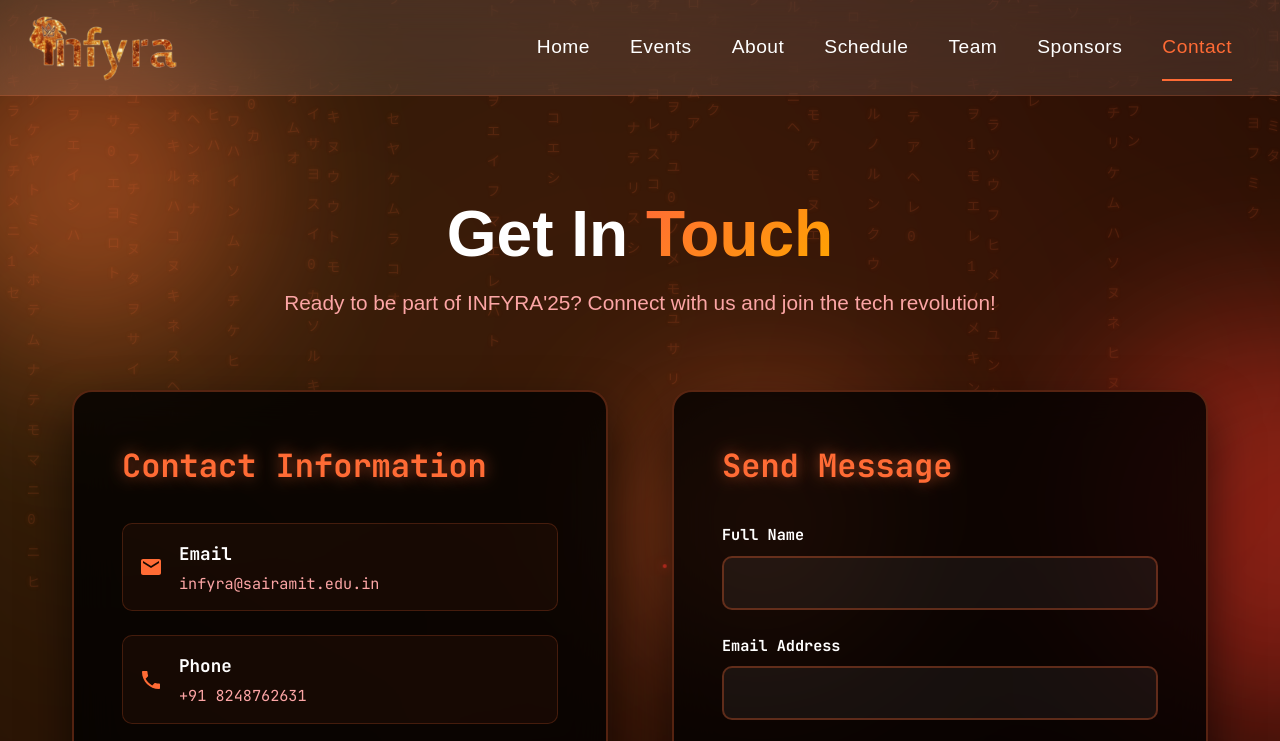
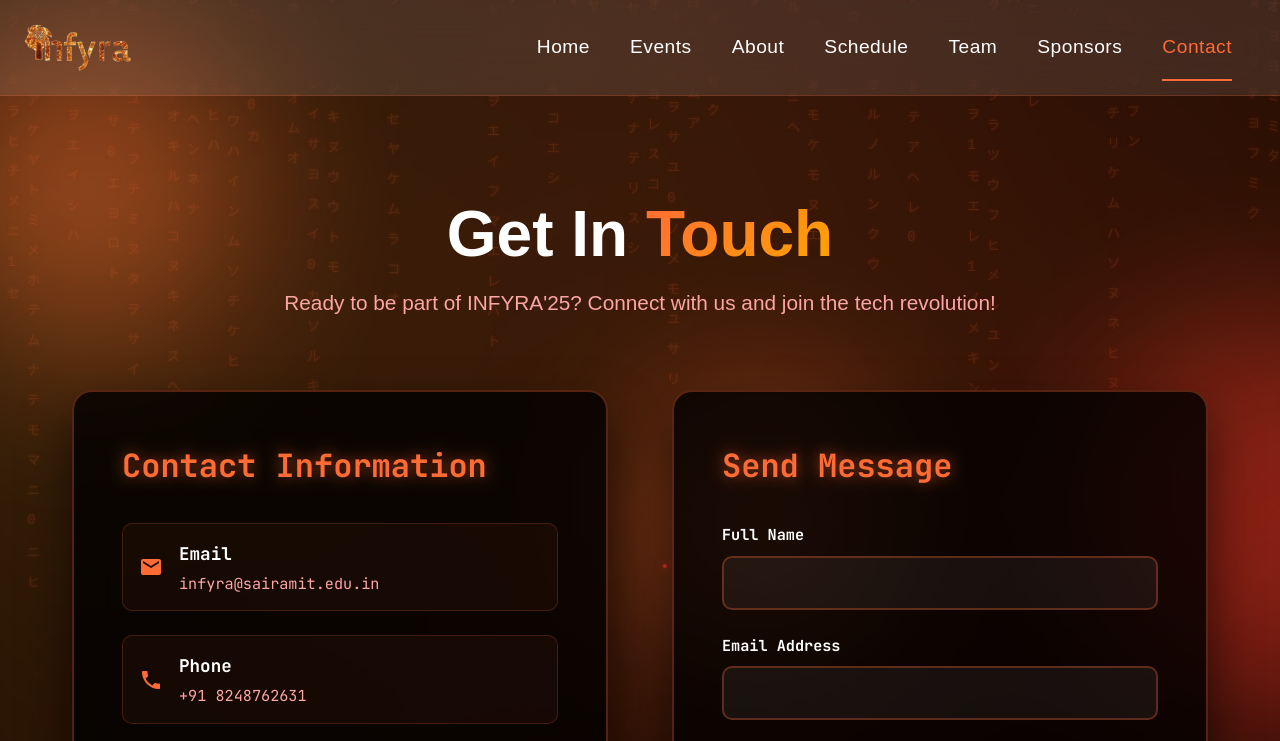
Before and after one commit to Surya-palanisamy/Infyra2k25, a plain HTML site: page contact.html in a window 1280 px wide. Shown: the top 741 px of the page. Drawn offline with nearby package versions, Linux system fonts and the light colour scheme; a web font is replaced by a local one.

Commit message:
Update contact.html

```diff
--- a/contact.html
+++ b/contact.html
@@ -632,10 +632,11 @@
           gap: 1rem;
         }
       }
-           .logo-text img{
-  height: 250px;
-  margin-left: -70px;
+.logo-text img{
+  height: 180px;
+  margin-left: -60px;
   margin-top: 10px;
+
 }
     </style>
   </head>
```
